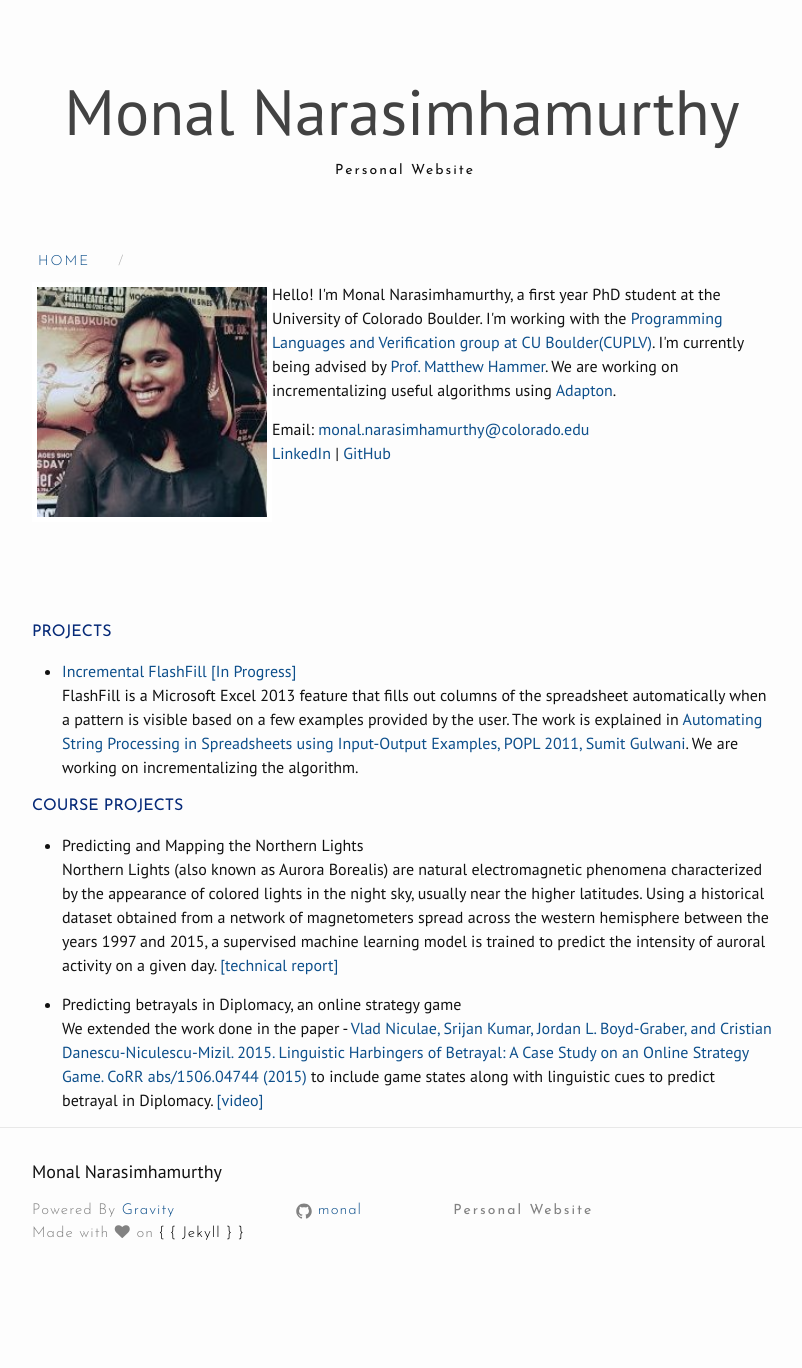
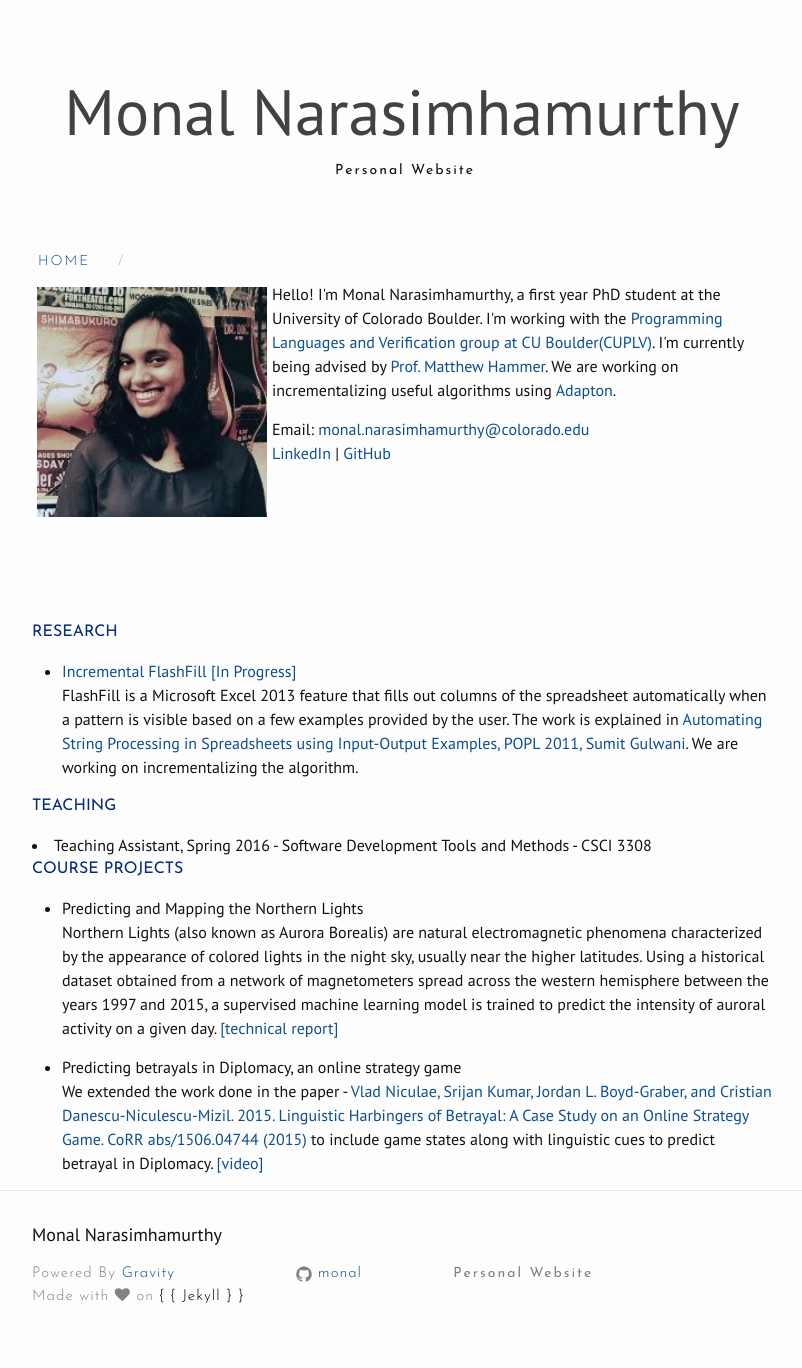
Before and after one commit to monal/monal.github.io, a Jekyll site: the page built from index.html, in a window 1280 px wide. Shown: the whole page, without its empty margins (238-1040 px from the left). Built offline with Jekyll 4.4.1, drawn with Linux system fonts in a browser that asks for light colours; nearby versions of some CDN libraries; before the commit the page ends 1305 px from its top, so only the background shows below that.

Commit message:
Add teaching

```diff
--- a/index.html
+++ b/index.html
@@ -10,7 +10,7 @@ layout: default
 <a href="https://www.linkedin.com/in/monal-narasimhamurthy">LinkedIn</a> | <a href="https://github.com/monal">GitHub</a> </p>
 </div>
 <div style="margin-top:60px">
-<h4 style="color:#062A78; font-family:'Josefin Sans';">PROJECTS</h4>
+<h4 style="color:#062A78; font-family:'Josefin Sans';">RESEARCH</h4>
 <div>
 <ul>
 <li><a href="https://github.com/cuplv/incremental-flashfill">Incremental FlashFill [In Progress]</a></li>
@@ -18,6 +18,8 @@ layout: default
 <a href="http://research.microsoft.com/en-us/um/people/sumitg/pubs/popl11-synthesis.pdf">Automating String Processing in Spreadsheets using Input-Output Examples, POPL 2011, Sumit Gulwani</a>. We are working on incrementalizing the algorithm.</p>
 </ul>
 <div>
+<h4 style="color:#062A78; font-family:'Josefin Sans';">TEACHING</h4>
+<li style="">Teaching Assistant, Spring 2016 - Software Development Tools and Methods - CSCI 3308</li>
 <h4 style="color:#062A78; font-family:'Josefin Sans';">COURSE PROJECTS</h4>
 </div>
 <ul>
```
